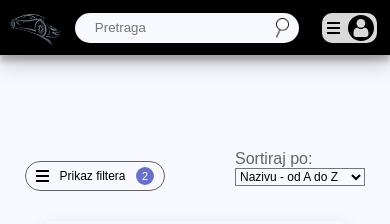
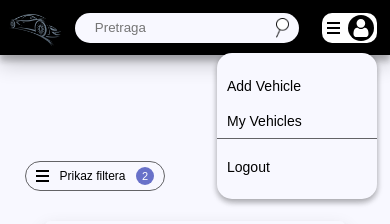
Before and after one commit to MarkoPavich/mono_car_catalog, a React app in the folder frontend/: page / in a window 390 px wide. Both pictures are taken after a click on the element 349 px from the left and 27 px from the top of the page. Shown: the top 224 px of the page. Built offline with nearby package versions, Linux system fonts and the light colour scheme; the HTML template or start-up script is replaced by a standard one.

Commit message:
feature-navbar: mobile toggle popup menu added;

```diff
--- a/frontend/src/components/layout/navbar/NavbarResponsiveUserMenu.css
+++ b/frontend/src/components/layout/navbar/NavbarResponsiveUserMenu.css
@@ -1,4 +1,6 @@
 .l-navbar-user-menu-mobile{
+	position: relative;
+
 	height: 35px;
 	width: 60px;
 
@@ -18,13 +20,21 @@
 	opacity: 0.85;
 }
 
+.l-navbar-user-menu-mobile.mobile-menu-active{
+	opacity: 1;
+}
+
+.l-navbar-user-menu-mobile.mobile-menu-active > .l-navbar-user-mobile-popup-menu{
+	display: block;
+}
+
 .l-navbar-user-menu-mobile:hover{
 	cursor: pointer;
 
 	opacity: 1;
 }
 
-.l-navbar-user-menu-mobile ul li{
+.l-navbar-mobile-menu-hamburger-icon li{
 	list-style: none;
 
 	width: 15px;
@@ -32,11 +42,11 @@
 	border: solid 1px black;
 }
 
-.l-navbar-user-menu-mobile ul li:not(:last-child){
+.l-navbar-mobile-menu-hamburger-icon li:not(:last-child){
 	margin-bottom: 3px;
 }
 
-.l-navbar-user-menu-mobile div{
+.l-navbar-user-mobile-svg-container{
 	height: 26px;
 	width: 26px;
 
@@ -45,13 +55,69 @@
 	border-radius: 50%;
 }
 
+.l-navbar-user-mobile-popup-menu{
+	display: none;
+	position: absolute;
+
+	top: 135%;
+	right: 0%;
+
+	width: 160px;
+
+	background-color: ghostwhite;
+
+	box-shadow: 0 3px 6px rgba(0,0,0,0.16), 0 3px 6px rgba(0,0,0,0.23);
+
+	z-index: 10000;
+
+	border-radius: 15px;
+
+	overflow: hidden;
+
+	padding-top: 15px;
+	padding-bottom: 15px;
+
+	cursor: default;
+}
+
+.l-navbar-user-mobile-popup-menu ul:not(:last-child){
+	margin-bottom: 10px;
+
+	border-bottom: solid 1px rgba(0,0,0,0.6);
+}
+
+.l-navbar-user-mobile-popup-menu li{
+	width: 100%;
+	height: 35px;
+
+	padding-left: 10px;
+	padding-right: 10px;
+
+	list-style: none;
+
+	display: flex;
+	align-items: center;
+
+	font-size: 14px;
+}
+
+.l-navbar-user-mobile-popup-menu li:hover{
+	background-color: lightgrey;
+	cursor: pointer;
+}
+
+.l-navbar-user-mobile-popup-menu li a{
+	text-decoration: none;
+	color: black;
+}
+
 @media(max-width: 1000px){
 	.l-navbar-user-menu-mobile{
 		height: 30px;
 		width: 55px;
 	}
 
-	.l-navbar-user-menu-mobile ul li{
+	.l-navbar-mobile-menu-hamburger-icon li{
 		width: 13px;
 	}
 }
--- a/frontend/src/components/layout/navbar/NavbarResponsiveUserMenu.js
+++ b/frontend/src/components/layout/navbar/NavbarResponsiveUserMenu.js
@@ -14,14 +14,26 @@ function NavbarResponsiveUserMenu(isSmallScreen){
     )
 
     const userMenuSmallScreen = (
-        <div className="l-navbar-user-menu-mobile">
-            <ul>
+        <div
+        onClick={toggleMobileMenu}
+        className="l-navbar-user-menu-mobile"
+        id="l-navbar-user-menu-mobile">
+            <ul className="l-navbar-mobile-menu-hamburger-icon">
                 <li></li>
                 <li></li>
                 <li></li>
             </ul>
             <div className="l-navbar-user-mobile-svg-container">
                 <svg xmlns="http://www.w3.org/2000/svg" viewBox="-42 0 512 512"><path d="m210.4 246.6c33.9 0 63.2-12.2 87.2-36.1 24-24 36.1-53.3 36.1-87.2 0-33.9-12.2-63.2-36.1-87.2-24-24-53.3-36.1-87.2-36.1-33.9 0-63.2 12.2-87.2 36.1s-36.1 53.3-36.1 87.2c0 33.9 12.2 63.2 36.1 87.2 24 24 53.3 36.1 87.2 36.1zm0 0"/><path d="m426.1 393.7c-0.7-10-2.1-20.9-4.1-32.4-2.1-11.6-4.8-22.5-8-32.5-3.3-10.3-7.8-20.6-13.4-30.3-5.8-10.2-12.6-19-20.2-26.3-8-7.6-17.7-13.7-29-18.2-11.2-4.4-23.7-6.7-37-6.7-5.2 0-10.3 2.1-20 8.5-6 3.9-13 8.4-20.9 13.5-6.7 4.3-15.8 8.3-27 11.9-10.9 3.5-22.1 5.3-33 5.3-11 0-22.1-1.8-33-5.3-11.2-3.6-20.3-7.6-27-11.9-7.8-5-14.8-9.5-20.9-13.5-9.7-6.4-14.8-8.5-20-8.5-13.3 0-25.7 2.3-37 6.7-11.3 4.5-21 10.6-29 18.2-7.6 7.3-14.4 16.1-20.2 26.3-5.6 9.8-10.1 20-13.4 30.3-3.2 10-5.9 20.9-8 32.5-2.1 11.5-3.5 22.4-4.1 32.4-0.7 9.8-1 20-1 30.2 0 26.7 8.5 48.4 25.3 64.3 16.5 15.7 38.4 23.7 65.1 23.7h246.5c26.6 0 48.5-8 65.1-23.7 16.8-15.9 25.3-37.6 25.3-64.3 0-10.3-0.4-20.5-1-30.2zm0 0"/></svg>
+            </div>
+            <div className="l-navbar-user-mobile-popup-menu">
+                <ul>
+                    <li><a href="#">Add Vehicle</a></li>
+                    <li><a href="#">My Vehicles</a></li>
+                </ul>
+                <ul>
+                    <li><a href="#">Logout</a></li>
+                </ul>
             </div>
         </div>
     )
@@ -31,4 +43,13 @@ function NavbarResponsiveUserMenu(isSmallScreen){
 }
 
 
+function toggleMobileMenu(){
+    const activeClassName = "l-navbar-user-menu-mobile mobile-menu-active";
+    const inactiveClassName = "l-navbar-user-menu-mobile";
+    const toggleElem = document.querySelector("#l-navbar-user-menu-mobile");
+
+    if(toggleElem.className === activeClassName) toggleElem.className = inactiveClassName;
+    else toggleElem.className = activeClassName;
+}
+
 export default NavbarResponsiveUserMenu;
```
Also changed, not shown: frontend/static/app/main.js.
